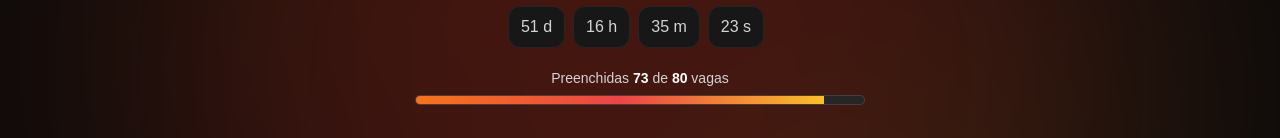
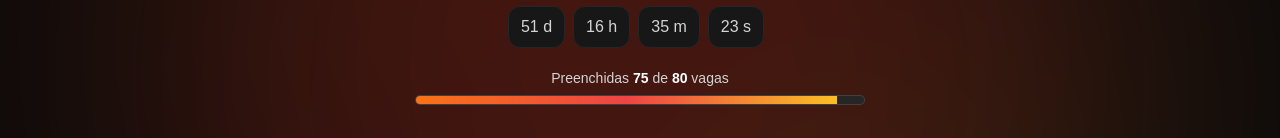
Before and after one commit to alexdesouzar03/inflama-site, a Next.js app: page / in a window 1280 px wide. Shown: the part 366-504 px from the top of the page. Built offline with nearby package versions, Linux system fonts and the light colour scheme.

Commit message:
feat: inscrições

```diff
--- a/src/app/page.tsx
+++ b/src/app/page.tsx
@@ -1740,7 +1740,7 @@ export default function Page() {
         <HeroInflama
           eventStart={EVENTO.inicioISO}
           totalSeats={80}
-          remainingSeats={7}
+          remainingSeats={5}
           onInscrever={() => setOpenForm(true)}
         />
         <TemaBiblico />
```
